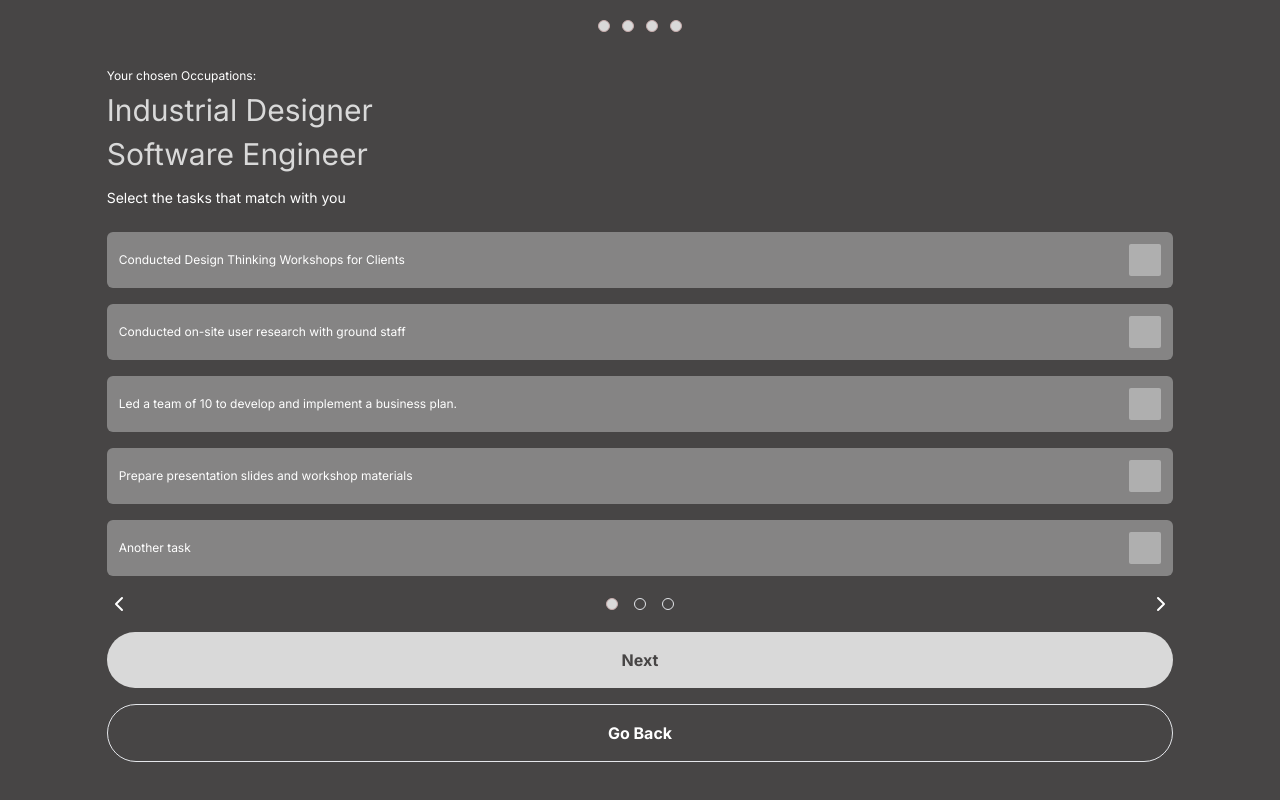
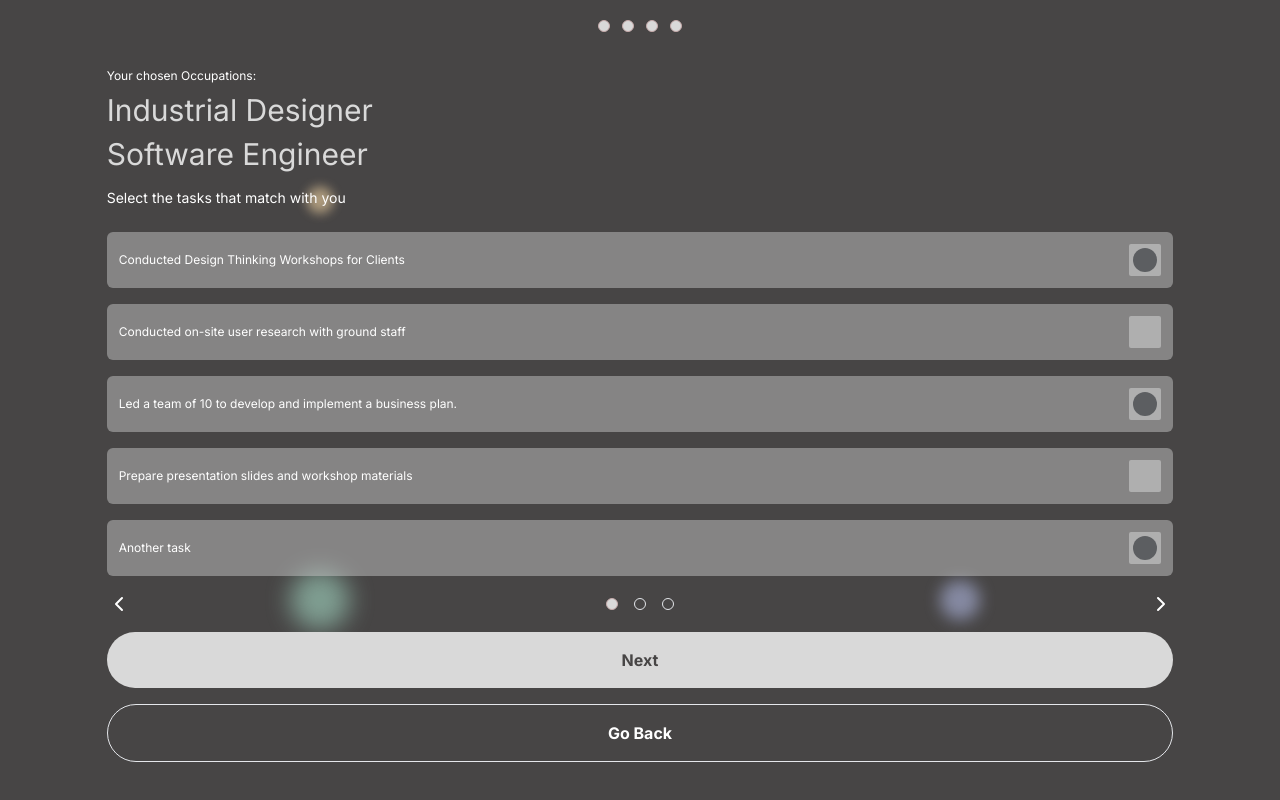
Before and after one commit to asycodes/tss-demo2, a Next.js app: page /journey/occupations/tasks in a window 1280 px wide. Both pictures are taken after a click on the button 122 px from the left and 288 px from the top of the page. Built offline with nearby package versions, Linux system fonts and the light colour scheme.

Commit message:
dynamic ball background select template

```diff
--- a/src/app/journey/occupations/tasks/page.jsx
+++ b/src/app/journey/occupations/tasks/page.jsx
@@ -1,7 +1,7 @@
 "use client";
 import { useRouter } from "next/navigation";
-import { useState, useEffect } from "react";
-import { motion } from "framer-motion";
+import { useState, useEffect, useRef } from "react";
+import { motion, useAnimation } from "framer-motion";
 import { FiChevronRight, FiChevronLeft } from "react-icons/fi";
 import Header from "@/app/components/Header";
 
@@ -14,12 +14,16 @@ function Page() {
     "Software Engineer",
   ]);
 
+  const controlsA = useAnimation();
+  const controlsB = useAnimation();
+  const controlsC = useAnimation();
+  const controlsD = useAnimation();
   const router = useRouter();
 
   const tasksData = [
     {
       title: "Conducted Design Thinking Workshops for Clients",
-      selected: false,
+      selected: true,
       category: getRandomCategory(),
     },
     {
@@ -29,7 +33,7 @@ function Page() {
     },
     {
       title: "Led a team of 10 to develop and implement a business plan.",
-      selected: false,
+      selected: true,
       category: getRandomCategory(),
     },
     {
@@ -37,12 +41,12 @@ function Page() {
       selected: false,
       category: getRandomCategory(),
     },
+    { title: "Another task", selected: true, category: getRandomCategory() },
+    { title: "Another task", selected: false, category: getRandomCategory() },
+    { title: "Another task", selected: true, category: getRandomCategory() },
     { title: "Another task", selected: false, category: getRandomCategory() },
     { title: "Another task", selected: false, category: getRandomCategory() },
-    { title: "Another task", selected: false, category: getRandomCategory() },
-    { title: "Another task", selected: false, category: getRandomCategory() },
-    { title: "Another task", selected: false, category: getRandomCategory() },
-    { title: "Another task", selected: false, category: getRandomCategory() },
+    { title: "Another task", selected: true, category: getRandomCategory() },
     { title: "Another task", selected: false, category: getRandomCategory() },
   ];
 
@@ -61,6 +65,44 @@ function Page() {
       setCurrentPage(currentPage + 1);
     }
   }
+  const isInitialRender = useRef(true);
+
+  // Initial calculation of selected tasks
+  useEffect(() => {
+    if (isInitialRender.current) {
+      const initialSelectedTasks = tasks.reduce((acc, task, index) => {
+        if (task.selected) {
+          acc[index] = true;
+        }
+        return acc;
+      }, {});
+      setSelectedTasks(initialSelectedTasks);
+      isInitialRender.current = false;
+    } else {
+      const counts = tasks.reduce(
+        (acc, task, index) => {
+          if (selectedTasks[index]) {
+            acc[task.category]++;
+          }
+          return acc;
+        },
+        { I: 0, W: 0, F: 0, M: 0 }
+      );
+
+      controlsA.start({
+        scale: counts.I / tasks.filter((task) => task.category === "I").length,
+      });
+      controlsB.start({
+        scale: counts.W / tasks.filter((task) => task.category === "W").length,
+      });
+      controlsC.start({
+        scale: counts.F / tasks.filter((task) => task.category === "F").length,
+      });
+      controlsD.start({
+        scale: counts.M / tasks.filter((task) => task.category === "M").length,
+      });
+    }
+  }, [selectedTasks, tasks, controlsA, controlsB, controlsC, controlsD]);
 
   function handlePrevPage() {
     if (currentPage > 0) {
@@ -72,8 +114,12 @@ function Page() {
     const newSelectedTasks = { ...selectedTasks };
     newSelectedTasks[taskIndex] = !newSelectedTasks[taskIndex];
     setSelectedTasks(newSelectedTasks);
+
+    // Update the tasks array with the selected flag
+    const updatedTasks = [...tasks];
+    updatedTasks[taskIndex].selected = newSelectedTasks[taskIndex];
+    setTasks(updatedTasks);
   }
-
   function handleNext() {
     router.push("/journey/occupations/summary");
   }
@@ -85,7 +131,46 @@ function Page() {
   }
 
   return (
-    <motion.div className="h-screen w-screen overflow-scroll">
+    <motion.div className="h-screen w-screen overflow-scroll ">
+      <div className="h-screen w-screen absolute flex flex-row flex-wrap -z-10">
+        {/* Ball A */}
+        <div className="h-1/2 w-1/2 flex  justify-center items-center  ">
+          <motion.div
+            className={`rounded-full bg-[#F3D5A3] w-[5rem] h-[5rem] blur-lg opacity-60 ${
+              selectview ? "visible" : "invisible"
+            }`}
+            animate={controlsA}
+          ></motion.div>
+        </div>
+        {/* Ball B */}
+        <div className="h-1/2 w-1/2 flex  justify-center items-center ">
+          <motion.div
+            className={`rounded-full bg-[#F8B3A5] w-[5rem] h-[5rem] blur-lg opacity-60 ${
+              selectview ? "visible" : "invisible"
+            }`}
+            animate={controlsB}
+          ></motion.div>
+        </div>
+        {/* Ball C */}
+        <div className="h-1/2 w-1/2 flex  justify-center items-center">
+          {" "}
+          <motion.div
+            className={`rounded-full bg-[#A5DAC5] w-[5rem] h-[5rem] blur-lg opacity-60 ${
+              selectview ? "visible" : "invisible"
+            }`}
+            animate={controlsC}
+          ></motion.div>
+        </div>
+        {/* Ball D */}
+        <div className="h-1/2 w-1/2 flex  justify-center items-center">
+          <motion.div
+            className={`rounded-full bg-[#AFB7E0] w-[5rem] h-[5rem] blur-lg opacity-60 ${
+              selectview ? "visible" : "invisible"
+            }`}
+            animate={controlsD}
+          ></motion.div>
+        </div>
+      </div>
       <motion.div
         className="w-full flex flex-col justify-center items-center "
         initial={{ y: 0, opacity: 0 }}
@@ -223,290 +308,3 @@ function Page() {
 }
 
 export default Page;
-
-// import { useLocation, useNavigate } from "react-router-dom";
-// import { useState, useEffect } from "react"; // Import useEffect directly
-// import styles from "./styles.module.css";
-// import Header from "../../components/Header";
-// import { motion } from "framer-motion";
-
-// function ConfirmTasks() {
-//   const navigate = useNavigate();
-//   const location = useLocation();
-//   const [workexperiences, setworkExperience] = useState([]);
-//   const [selectedTasksA, setSelectedTasksA] = useState(0);
-//   const [selectedTasksB, setSelectedTasksB] = useState(0);
-//   const [selectedTasksC, setSelectedTasksC] = useState(0);
-//   const [selectedTasksD, setSelectedTasksD] = useState(0);
-//   useEffect(() => {
-//     scrollToTop();
-//     console.log(workexperiences);
-
-//     if (location.state && location.state.workexperiences) {
-//       const initialWork = location.state.workexperiences.map((work) => ({
-//         jobName: work.jobName,
-//         experience: work.experience,
-//         tasks: [
-//           {
-//             description: "task description 1",
-//             checked: true,
-//             category: "A",
-//           },
-//           {
-//             description: "task description 2",
-//             checked: true,
-//             category: "A",
-//           },
-//           {
-//             description: "task description 3",
-//             checked: true,
-//             category: "B",
-//           },
-//           {
-//             description: "task description 4",
-//             checked: true,
-//             category: "B",
-//           },
-//           {
-//             description: "task description 5",
-//             checked: true,
-//             category: "C",
-//           },
-//           {
-//             description: "task description 6",
-//             checked: true,
-//             category: "C",
-//           },
-//           {
-//             description: "task description 7",
-//             checked: true,
-//             category: "D",
-//           },
-//           {
-//             description: "task description 8",
-//             checked: true,
-//             category: "D",
-//           },
-//         ],
-//       }));
-//       setworkExperience(initialWork);
-//     }
-//   }, [location.state]);
-
-//   useEffect(() => {
-//     // Calculate the number of selected tasks in each category
-//     const counts = workexperiences.reduce(
-//       (acc, job) => {
-//         job.tasks.forEach((task) => {
-//           if (task.checked) {
-//             acc[task.category]++;
-//           }
-//         });
-//         return acc;
-//       },
-//       { A: 0, B: 0, C: 0, D: 0 }
-//     );
-
-//     // Calculate the total number of tasks in each category
-//     const totalTasksInCategory = workexperiences.reduce(
-//       (acc, job) => {
-//         job.tasks.forEach((task) => {
-//           acc[task.category]++;
-//         });
-//         return acc;
-//       },
-//       { A: 0, B: 0, C: 0, D: 0 }
-//     );
-
-//     // Update the selected task counts for each category as a proportion of total tasks
-//     setSelectedTasksA(counts.A / totalTasksInCategory.A);
-//     setSelectedTasksB(counts.B / totalTasksInCategory.B);
-//     setSelectedTasksC(counts.C / totalTasksInCategory.C);
-//     setSelectedTasksD(counts.D / totalTasksInCategory.D);
-//   }, [workexperiences]);
-
-//   const scrollToTop = () => {
-//     window.scrollTo({ top: 0, left: 0, behavior: "smooth" });
-//   };
-
-//   function handleConfirm() {
-//     navigate("/philosophy", {
-//       state: { from: location, workexperiences: workexperiences },
-//     });
-//   }
-//   function handleRegenerate() {
-//     navigate("/confirm");
-//   }
-
-//   function handleChecked(jobIndex, taskIndex) {
-//     // Create a copy of the taskData
-//     const updatedWorkExperiences = [...workexperiences];
-//     // Toggle the checked state
-//     updatedWorkExperiences[jobIndex].tasks[taskIndex].checked =
-//       !updatedWorkExperiences[jobIndex].tasks[taskIndex].checked;
-//     // Update the state
-//     setworkExperience(updatedWorkExperiences);
-//   }
-
-//   return (
-//     <>
-//       <div className="mainDiv">
-//         <div className="content">
-//           <div className={styles.bubblesDiv}>
-//             <div
-//               className={styles.bubbleDiv}
-//               style={{
-//                 justifyContent: "flex-end",
-//                 alignItems: "flex-end",
-//               }}
-//             >
-//               <motion.div
-//                 className={styles.bubble}
-//                 animate={{
-//                   x: [-10, 10, -20, 0],
-//                   y: [-20, 20, 30, -10],
-//                 }}
-//                 transition={{
-//                   duration: 6,
-//                   ease: "easeInOut",
-//                   repeat: Infinity,
-//                   // repeatDelay: 1,
-//                 }}
-//                 style={{
-//                   // width: `${selectedTasksD * 10}rem`,
-//                   // height: `${selectedTasksD * 10}rem`,
-//                   backgroundColor: "yellow",
-//                   scale: selectedTasksA * 1,
-//                 }}
-//               ></motion.div>
-//             </div>
-//             <div
-//               className={styles.bubbleDiv}
-//               style={{
-//                 justifyContent: "flex-start",
-//                 alignItems: "flex-end",
-//               }}
-//             >
-//               <motion.div
-//                 className={styles.bubble}
-//                 animate={{
-//                   x: [0, 10, -20, 0],
-//                   y: [0, 20, 30, -10],
-//                 }}
-//                 transition={{
-//                   duration: 6,
-//                   ease: "easeInOut",
-//                   repeat: Infinity,
-//                   // repeatDelay: 1,
-//                 }}
-//                 style={{
-//                   // width: `${selectedTasksD * 10}rem`,
-//                   // height: `${selectedTasksD * 10}rem`,
-//                   backgroundColor: "blue",
-//                   scale: selectedTasksB * 1,
-//                 }}
-//               ></motion.div>
-//             </div>
-//             <div
-//               className={styles.bubbleDiv}
-//               style={{
-//                 justifyContent: "flex-end",
-//                 alignItems: "flex-start",
-//               }}
-//             >
-//               <motion.div
-//                 className={styles.bubble}
-//                 animate={{
-//                   x: [-10, 0, -20, -10],
-//                   y: [-10, 20, 10, -10],
-//                 }}
-//                 transition={{
-//                   duration: 6,
-//                   ease: "easeInOut",
-//                   repeat: Infinity,
-//                   // repeatDelay: 1,
-//                 }}
-//                 style={{
-//                   // width: `${selectedTasksD * 10}rem`,
-//                   // height: `${selectedTasksD * 10}rem`,
-//                   backgroundColor: "red",
-//                   scale: selectedTasksC * 1,
-//                 }}
-//               ></motion.div>
-//             </div>
-//             <div
-//               className={styles.bubbleDiv}
-//               style={{
-//                 justifyContent: "flex-start",
-//                 alignItems: "flex-start",
-//               }}
-//             >
-//               <motion.div
-//                 className={styles.bubble}
-//                 animate={{
-//                   x: [-10, 40, 50, 10],
-//                   y: [10, 20, 30, 20],
-//                 }}
-//                 transition={{
-//                   duration: 6,
-//                   ease: "easeInOut",
-//                   repeat: Infinity,
-//                   // repeatDelay: 1,
-//                 }}
-//                 style={{
-//                   // width: `${selectedTasksD * 10}rem`,
-//                   // height: `${selectedTasksD * 10}rem`,
-//                   backgroundColor: "pink",
-//                   scale: selectedTasksD * 1,
-//                 }}
-//               ></motion.div>
-//             </div>
-//           </div>
-//           <motion.div
-//             className={styles.TextDiv}
-//             initial={{ y: 0, opacity: 0 }}
-//             animate={{ y: 10, opacity: 1 }}
-//             transition={{
-//               delay: 0,
-//               ease: "linear",
-//               type: "spring",
-//               stiffness: 50,
-//               duration: 2,
-//             }}
-//           >
-//             These are the tasks that we have mapped from your CV details. Would
-//             you like to confirm them? Feel free to deselect tasks that are not
-//             relevant.
-//             <div>
-//               {workexperiences.map((job, jobIndex) => (
-//                 <div key={jobIndex}>
-//                   <h3>{job.jobName}</h3>
-//                   {job.tasks.map((task, taskIndex) => (
-//                     <div key={taskIndex}>
-//                       {task.description}
-//                       <input
-//                         type="checkbox"
-//                         checked={task.checked}
-//                         onChange={() => handleChecked(jobIndex, taskIndex)}
-//                       />
-//                     </div>
-//                   ))}
-//                 </div>
-//               ))}
-//             </div>
-//             <div className={styles.buttonRow}>
-//               {/* <button className={styles.button} onClick={handleRegenerate}>
-//                 Regenerate
-//               </button> */}
-//               <button className={styles.button} onClick={handleConfirm}>
-//                 Confirm
-//               </button>
-//             </div>
-//           </motion.div>
-//         </div>
-//       </div>
-//     </>
-//   );
-// }
-
-// export default ConfirmTasks;
```
